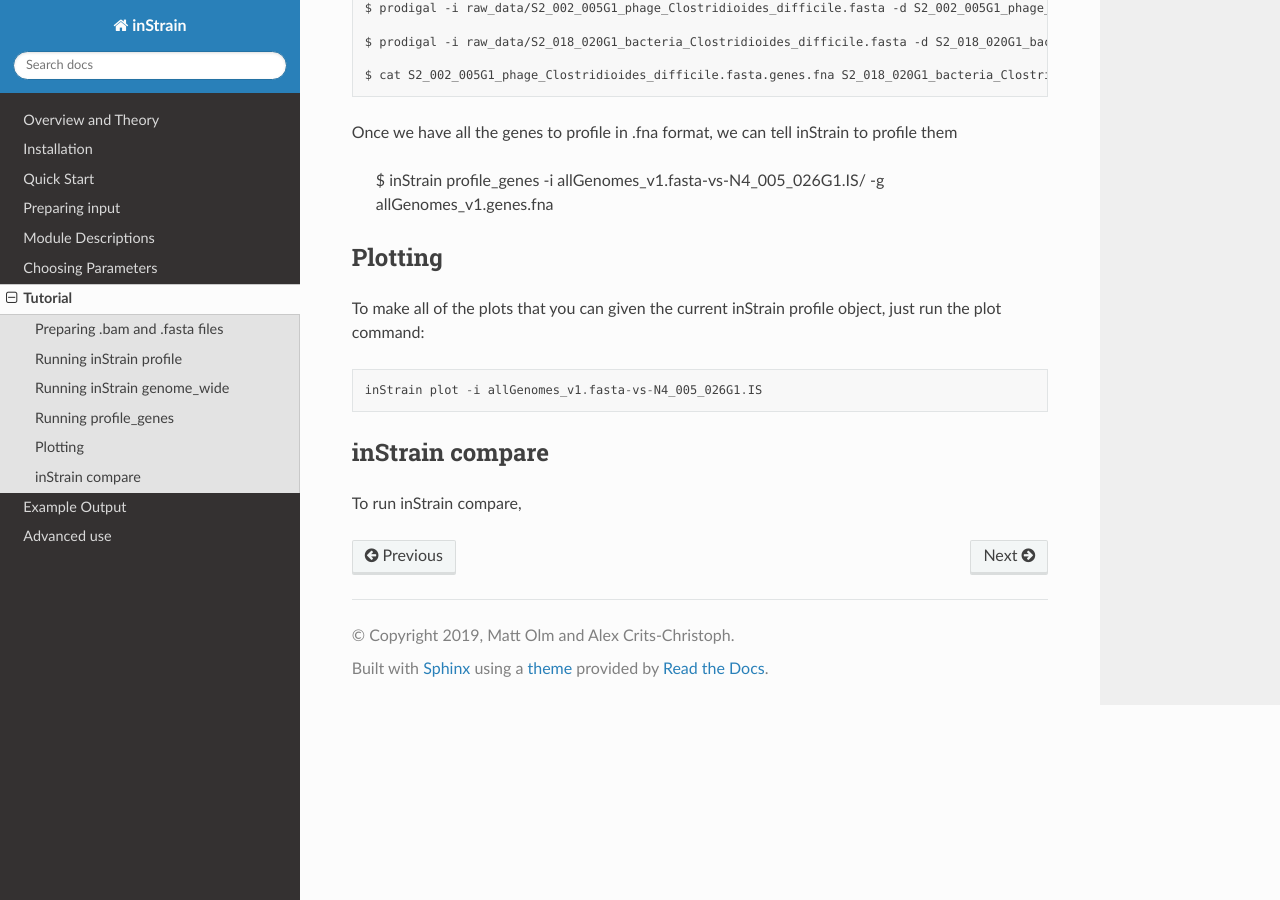
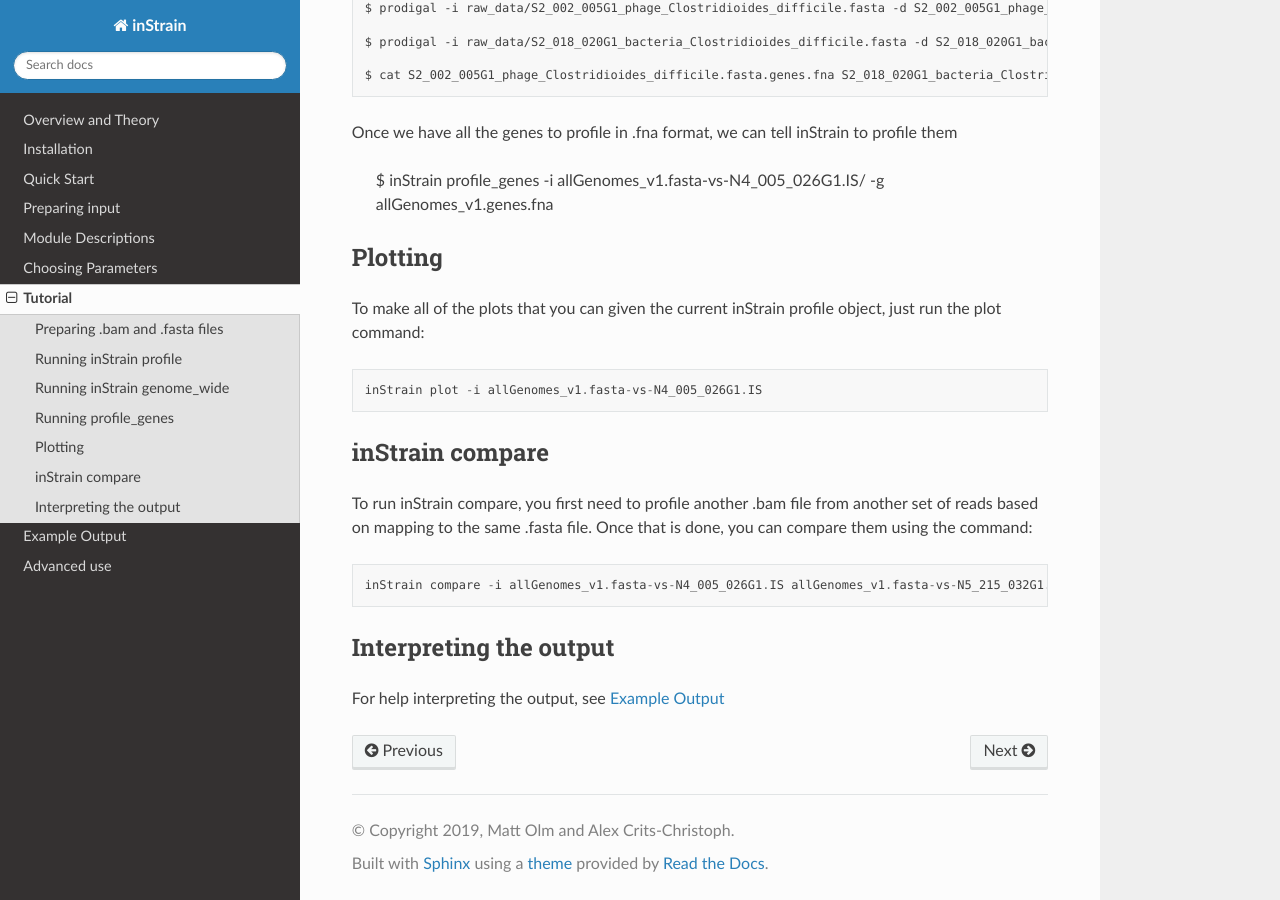
Before and after one commit to MrOlm/inStrain, a Sphinx documentation site: the page built from docs/tutorial.rst, in a window 1280 px wide and 900 px high, scrolled down 1941 px. Built offline with Sphinx 7.4.7 and the Read the Docs theme 2.0.0, drawn with Linux system fonts in a browser that asks for light colours.

Commit message:
docs update

```diff
--- a/docs/tutorial.rst
+++ b/docs/tutorial.rst
@@ -77,4 +77,11 @@
 inStrain compare
 -----------
 
-To run inStrain compare,
+To run inStrain compare, you first need to profile another .bam file from another set of reads based on mapping to the same .fasta file. Once that is done, you can compare them using the command::
+
+  inStrain compare -i allGenomes_v1.fasta-vs-N4_005_026G1.IS allGenomes_v1.fasta-vs-N5_215_032G1.IS -o allGenomes_v1.fasta.RC
+
+Interpreting the output
+----------
+
+For help interpreting the output, see :doc:`example_output`
```
